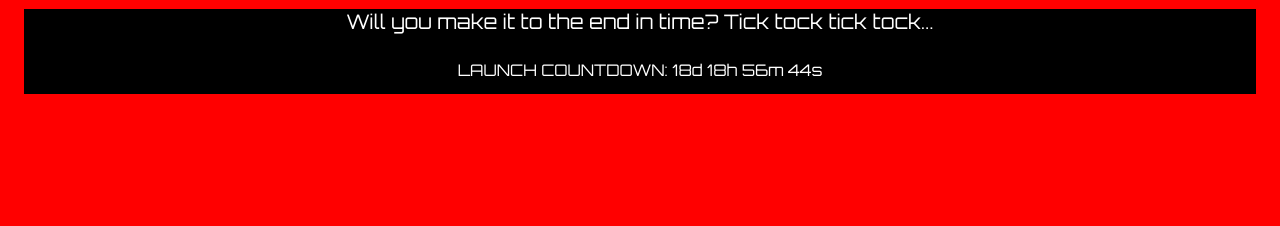
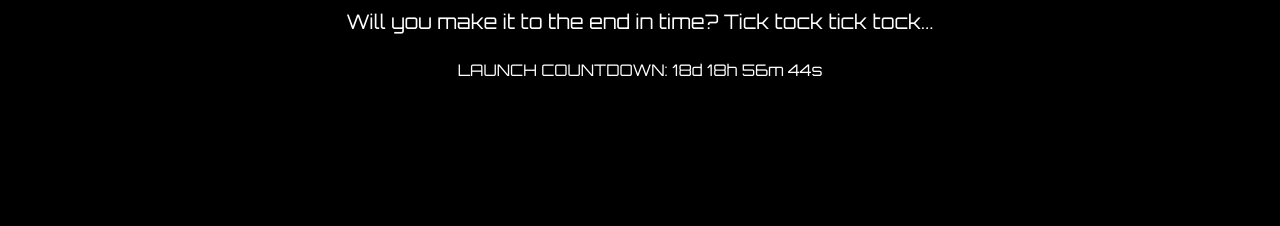
Before and after one commit to theultimatechallenge/temporarywelcome, a plain HTML site: page roomofmirrors.html in a window 1280 px wide. Shown: the part 602-828 px from the top of the page. Drawn offline with nearby package versions, Linux system fonts and the light colour scheme.

Commit message:
Update roomofmirrors.html

```diff
--- a/roomofmirrors.html
+++ b/roomofmirrors.html
@@ -53,7 +53,7 @@
     }
     .hero-body {
       font-family:  'Exo 2', sans-serif;
-      background: url(images/background.png)  no-repeat center center fixed;
+      background: #000000;
       color: white;
       -webkit-background-size: cover;
       -moz-background-size: cover;
```
